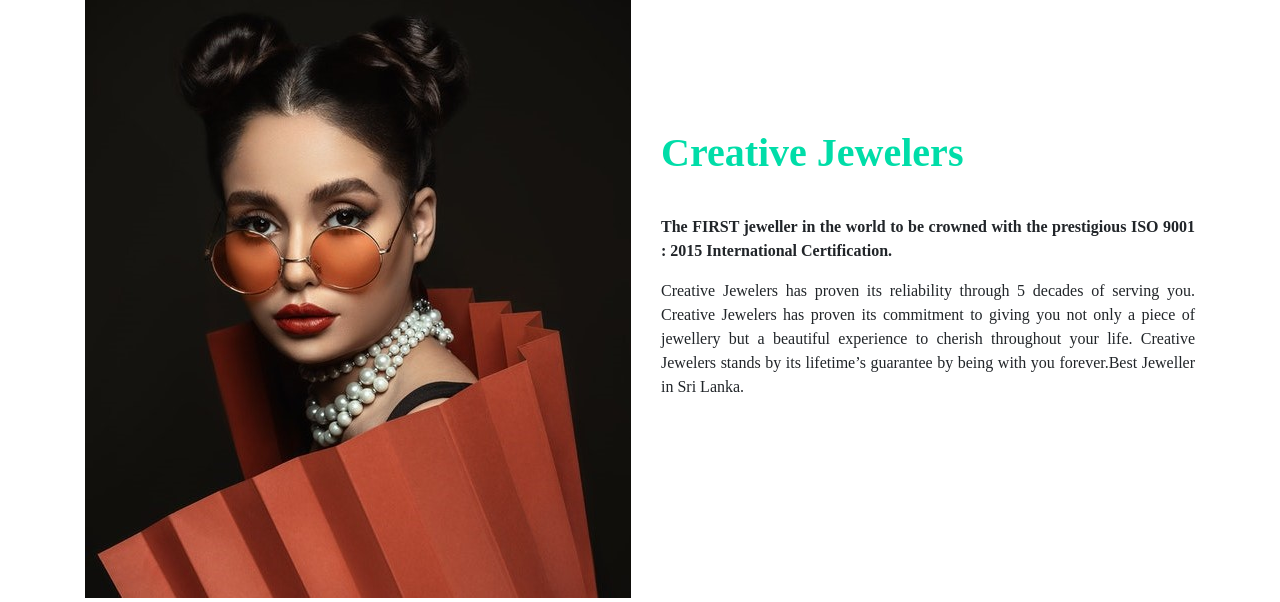
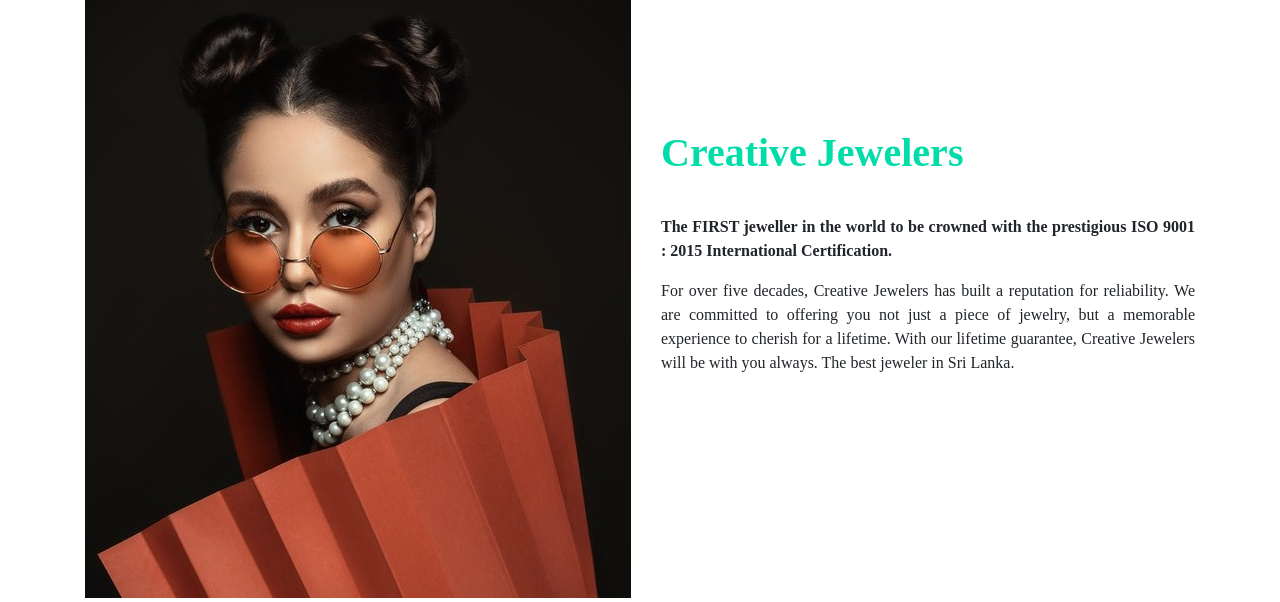
Before and after one commit to kaveen-udesh/creative-jewelers, a PHP site: the page made by about us.php in a window 1280 px wide. Shown: the part 283-885 px from the top of the page. Run offline with PHP 8.4, Linux system fonts and the light colour scheme.

Commit message:
bug fixed

```diff
--- a/about us.php
+++ b/about us.php
@@ -15,10 +15,7 @@
             <h1 style="color:#00dda8; padding-top: 130px; padding-bottom: 30px;"><b>Creative Jewelers</b></h1>
             <p><b>The FIRST jeweller in the world to be crowned with the prestigious ISO 9001 : 2015
                     International Certification.</b></p>
-            <p>Creative Jewelers has proven its reliability through 5 decades of serving you. Creative Jewelers
-                has proven its commitment to giving you not only a piece of jewellery but a beautiful experience
-                to cherish throughout your life. Creative Jewelers stands by its lifetime’s guarantee by being
-                with you forever.Best Jeweller in Sri Lanka.</p>
+            <p>For over five decades, Creative Jewelers has built a reputation for reliability. We are committed to offering you not just a piece of jewelry, but a memorable experience to cherish for a lifetime. With our lifetime guarantee, Creative Jewelers will be with you always. The best jeweler in Sri Lanka.</p>
         </div>
     </div>
 </div>
```
